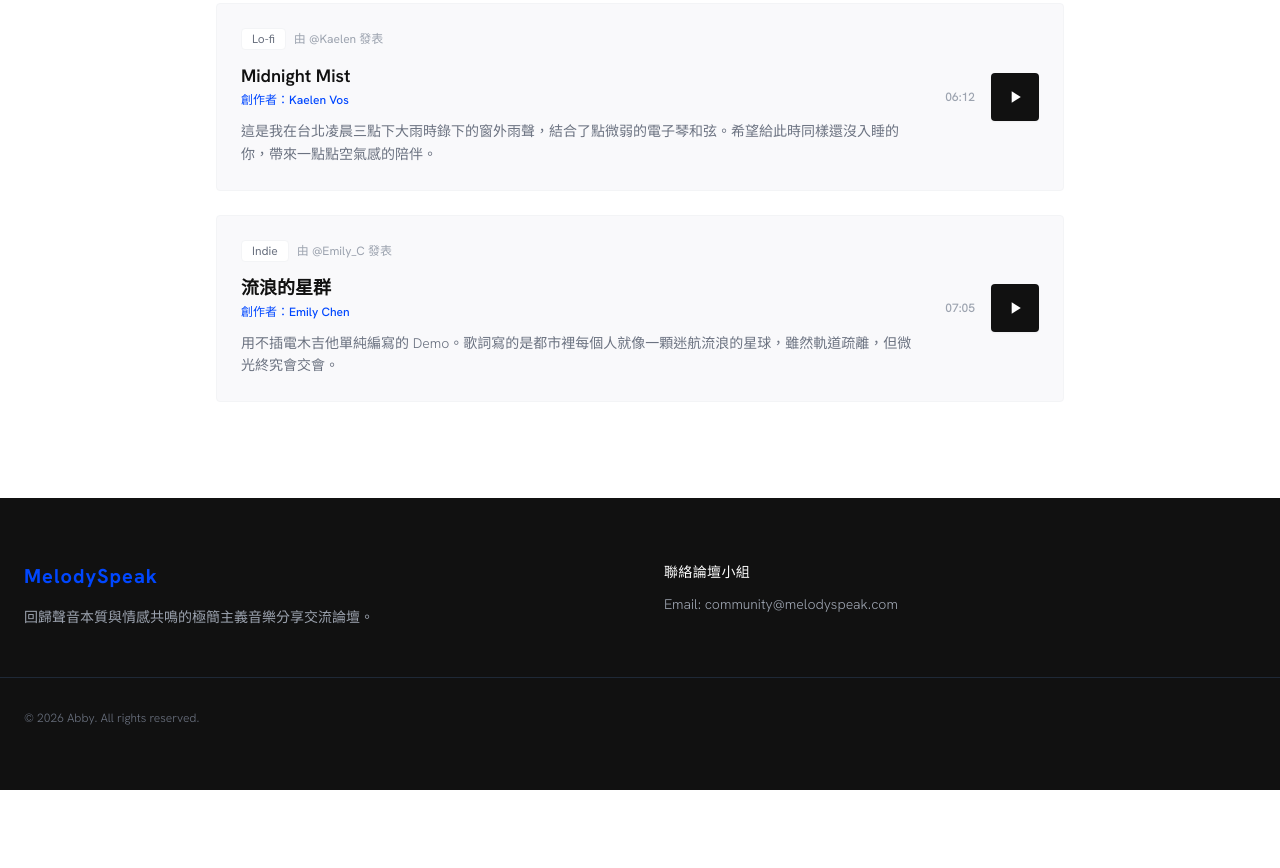
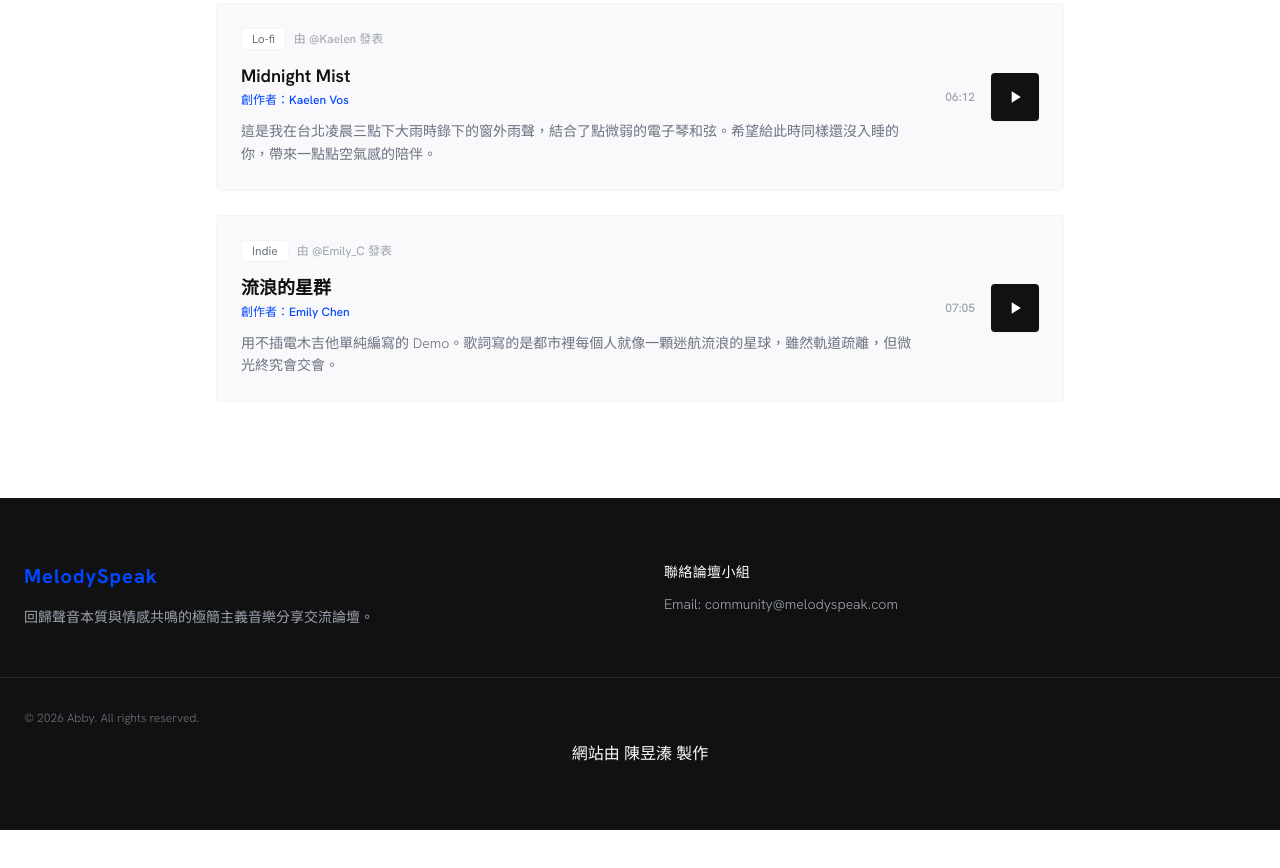
Before and after one commit to yzzchen/music_project, a plain HTML site: page index.html in a window 1280 px wide. Shown: the part 2315-3183 px from the top of the page. Drawn offline with nearby package versions, Linux system fonts and the light colour scheme; files whose address does not match are found by name.

Commit message:
Update index.html

```diff
--- a/index.html
+++ b/index.html
@@ -295,6 +295,8 @@
         <div class="max-w-7xl mx-auto px-6 pt-8 flex flex-col md:flex-row justify-between items-center text-xs text-gray-500 font-light">
             <p>&copy; 2026 Abby. All rights reserved.</p>
         </div>
+        <p class="text-center mt-4">網站由 <a href="https://yzzchen.github.io/music_project/">陳昱溱</a> 製作
+</p>
     </footer>
 
     <script>
```
